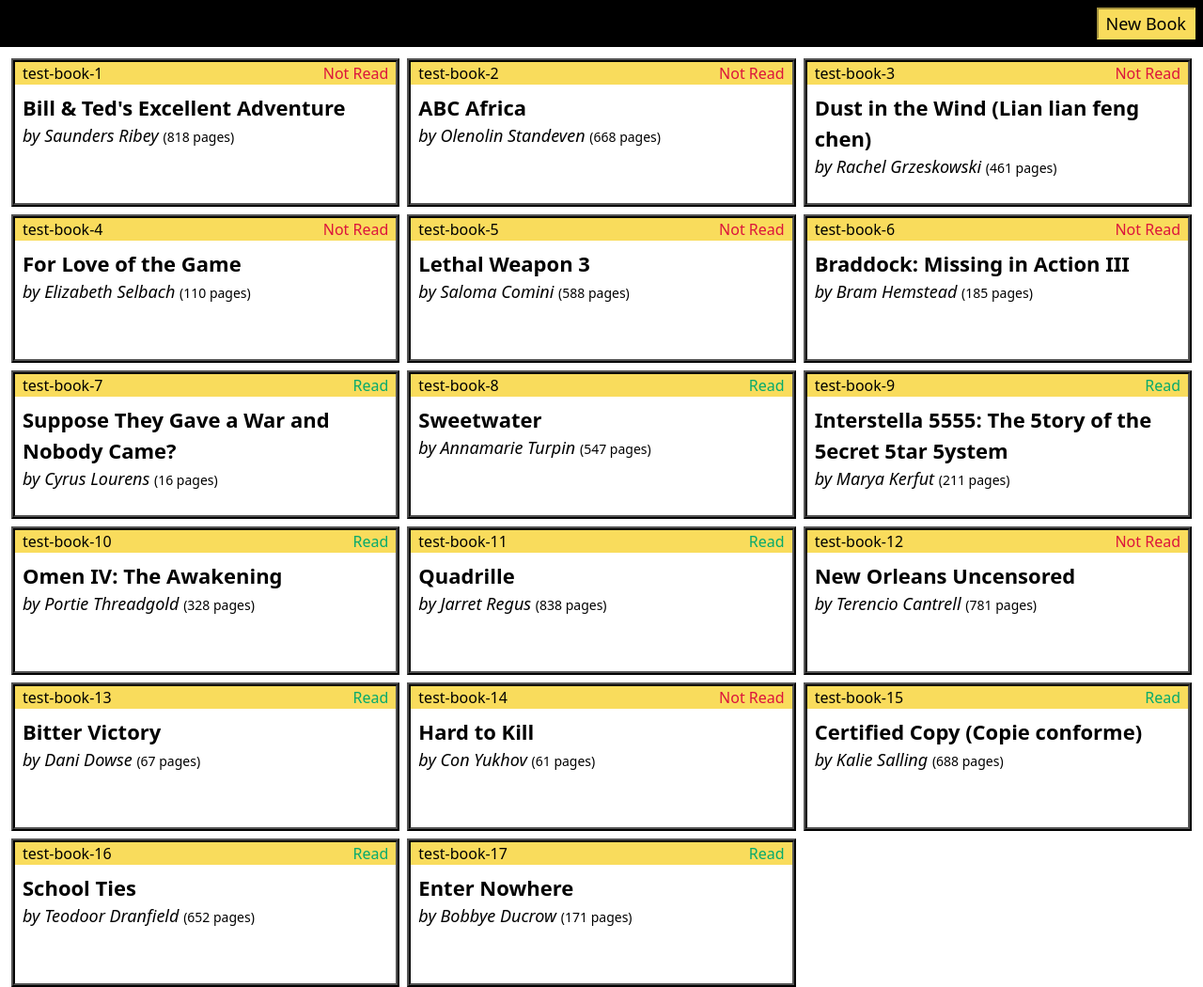
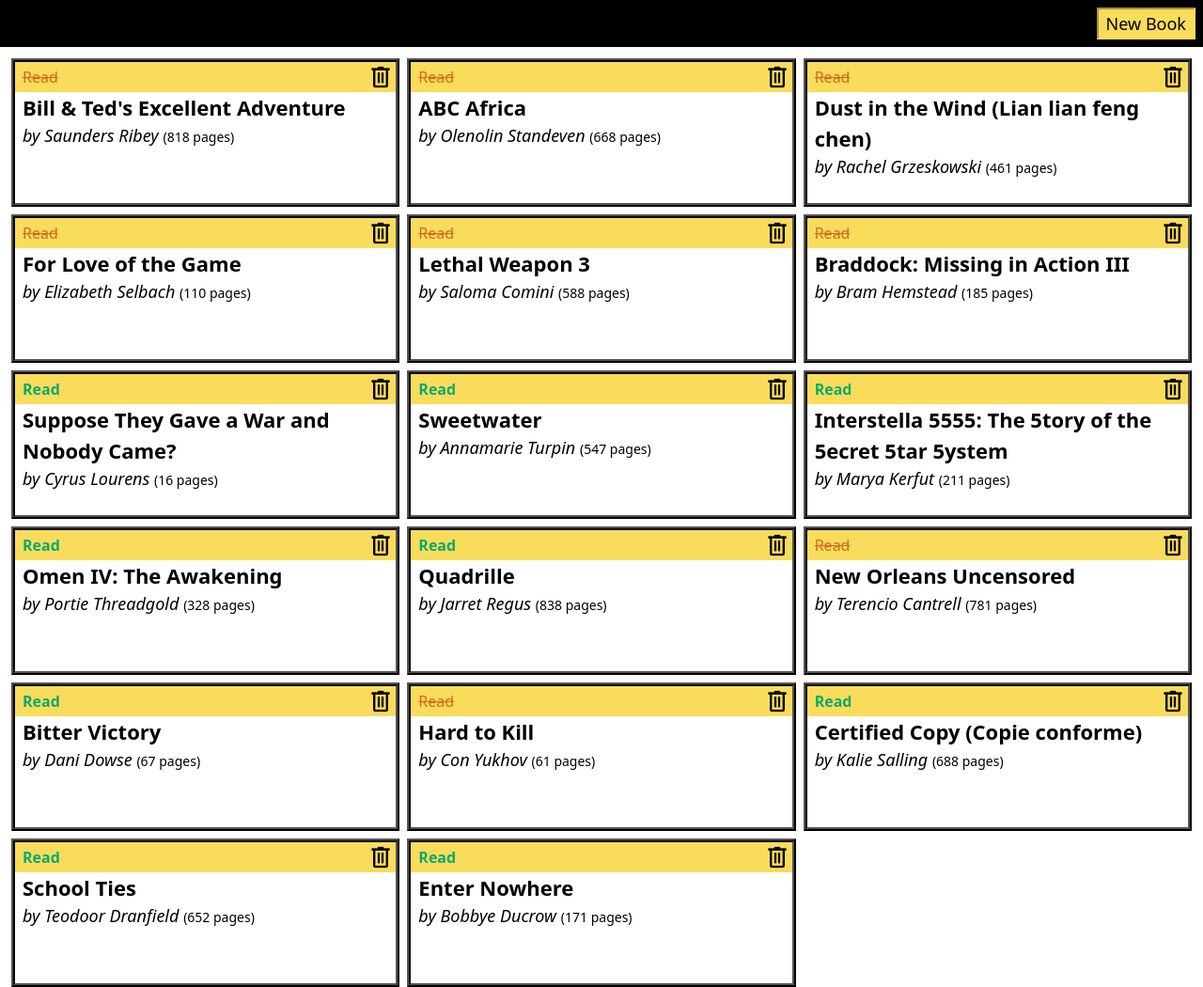
Before and after one commit to ruudra03/library, a plain HTML site: page index.html in a window 1280 px wide. Shown: the whole page at 94% size. Drawn offline with Linux system fonts and the light colour scheme.

Commit message:
Add Book read toggle and remove actions
Change id for all books in data.json to UUIDs so that they are refered to properly when calling the action functions.
In index.js declare libray HTML container selector globally.
Rename Book prototype function isReadTrue() to isReadToggle. The function toggles is read record on the object.
Modify book element header to display new is read toggle button and remove book button on an action bar.
Write toggleReadAction() and removeBookFromLibrary() to perform on click event for all actions, respectively.

```diff
--- a/data.json
+++ b/data.json
@@ -1,118 +1,118 @@
 [
   {
-    "id": "test-book-1",
+    "id": "546bb88a-04ff-475a-aa15-f4e515e8b0f4",
     "title": "Bill & Ted's Excellent Adventure",
     "author": "Saunders Ribey",
     "pages": 818,
     "isRead": false
   },
   {
-    "id": "test-book-2",
+    "id": "7bf0ed2d-46ae-4334-9a74-aa76f4f2f605",
     "title": "ABC Africa",
     "author": "Olenolin Standeven",
     "pages": 668,
     "isRead": false
   },
   {
-    "id": "test-book-3",
+    "id": "4ab7510a-dea2-4686-aed3-dfe50b2bebe7",
     "title": "Dust in the Wind (Lian lian feng chen)",
     "author": "Rachel Grzeskowski",
     "pages": 461,
     "isRead": false
   },
   {
-    "id": "test-book-4",
+    "id": "be08020d-163b-4f4c-b002-c4b20a2fa558",
     "title": "For Love of the Game",
     "author": "Elizabeth Selbach",
     "pages": 110,
     "isRead": false
   },
   {
-    "id": "test-book-5",
+    "id": "06e30478-3632-4c5e-b728-cb85cf59e179",
     "title": "Lethal Weapon 3",
     "author": "Saloma Comini",
     "pages": 588,
     "isRead": false
   },
   {
-    "id": "test-book-6",
+    "id": "549e198d-1f8c-4854-91ad-e8a7db6ddfe0",
     "title": "Braddock: Missing in Action III",
     "author": "Bram Hemstead",
     "pages": 185,
     "isRead": false
   },
   {
-    "id": "test-book-7",
+    "id": "f39d4776-659d-4524-8fcd-695e4be9cb5c",
     "title": "Suppose They Gave a War and Nobody Came?",
     "author": "Cyrus Lourens",
     "pages": 16,
     "isRead": true
   },
   {
-    "id": "test-book-8",
+    "id": "9a876e24-017e-4102-a786-3152c355e80f",
     "title": "Sweetwater",
     "author": "Annamarie Turpin",
     "pages": 547,
     "isRead": true
   },
   {
-    "id": "test-book-9",
+    "id": "5fc9b7b4-b0a5-4d6f-97ec-bf6bca8b6198",
     "title": "Interstella 5555: The 5tory of the 5ecret 5tar 5ystem",
     "author": "Marya Kerfut",
     "pages": 211,
     "isRead": true
   },
   {
-    "id": "test-book-10",
+    "id": "0cb3accb-5834-47dc-b6c3-7f2b9797f2a4",
     "title": "Omen IV: The Awakening",
     "author": "Portie Threadgold",
     "pages": 328,
     "isRead": true
   },
   {
-    "id": "test-book-11",
+    "id": "42f7a863-6efb-470d-bd7c-98c4e15847aa",
     "title": "Quadrille",
     "author": "Jarret Regus",
     "pages": 838,
     "isRead": true
   },
   {
-    "id": "test-book-12",
+    "id": "468b28e6-4bbc-44d6-b81f-6e031589dc82",
     "title": "New Orleans Uncensored",
     "author": "Terencio Cantrell",
     "pages": 781,
     "isRead": false
   },
   {
-    "id": "test-book-13",
+    "id": "d426d3b2-b6aa-49e3-85bf-308629ae6524",
     "title": "Bitter Victory",
     "author": "Dani Dowse",
     "pages": 67,
     "isRead": true
   },
   {
-    "id": "test-book-14",
+    "id": "1a88c86e-0328-4e10-aed5-83f4555e3672",
     "title": "Hard to Kill",
     "author": "Con Yukhov",
     "pages": 61,
     "isRead": false
   },
   {
-    "id": "test-book-15",
+    "id": "57a16a1b-0d72-4e04-be27-79fba4db8e8d",
     "title": "Certified Copy (Copie conforme)",
     "author": "Kalie Salling",
     "pages": 688,
     "isRead": true
   },
   {
-    "id": "test-book-16",
+    "id": "63b37ce3-e0a4-4517-a40b-aed5b0213e01",
     "title": "School Ties",
     "author": "Teodoor Dranfield",
     "pages": 652,
     "isRead": true
   },
   {
-    "id": "test-book-17",
+    "id": "5bc7688b-45b7-46db-b6de-fff6da4e1417",
     "title": "Enter Nowhere",
     "author": "Bobbye Ducrow",
     "pages": 171,
--- a/index.js
+++ b/index.js
@@ -1,5 +1,8 @@
 // Library initialisation
 let library = [];
+
+// Select HTML element for library
+const container = document.querySelector("#library");
 
 // Book constructor
 function Book(id, title, author, pages) {
@@ -17,18 +20,35 @@ function Book(id, title, author, pages) {
 }
 
 // Set Book is read flag to true
-Book.prototype.isReadTrue = function () {
-  this.isRead = true;
+Book.prototype.isReadToggle = function () {
+  if (this.isRead) {
+    this.isRead = false;
+  } else {
+    this.isRead = true;
+  }
 };
 
 // Get Book HTML element
 Book.prototype.htmlString = function () {
   let htmlString = `
-      <div class="book-record">
-        <span class="book-id">${this.id}</span>
-        <span class="book-is-read ${this.isRead ? "read" : "not-read"}">${
-    this.isRead ? "Read" : "Not Read"
-  }</span>
+      <div class="book-actions">
+        <button
+          class="toggle-read-btn ${this.isRead ? "read" : "not-read"}"
+          type="button"
+          title="Click to ${this.isRead ? "unread" : "read"}"
+          onclick="toggleReadAction(this, '${this.id}')"
+        >
+          Read
+        </button>
+        <button
+          class="remove-book-btn"
+          type="button"
+          onclick="removeBookFromLibrary(this.parentElement.parentElement, '${
+            this.id
+          }')"
+        >
+            <img class="delete-icon" src="./images/delete_icon.png" alt="Delete icon">
+        </button>
       </div>
       <div class="book-info">
         <span class="title">${this.title}</span>
@@ -62,8 +82,6 @@ document.addEventListener("DOMContentLoaded", function () {
 
 // Render books from library to HTML as elements
 function renderLibrary(libraryData) {
-  const container = document.querySelector("#library");
-
   // Reset container in case of repeated fetch
   container.innerHTML = "";
 
@@ -91,14 +109,13 @@ function addBookToLibrary(id, title, author, pages, isRead) {
 
   // Mark read if required i.e., change default value of false
   if (isRead) {
-    newBook.isReadTrue();
+    newBook.isReadToggle();
   }
 
   // Add to Library array
   library.push(newBook);
 
   // Add book element to HTML
-  const container = document.querySelector("#library");
   let bookElement = document.createElement("div");
   bookElement.classList.add("book"); // Add CSS class
 
@@ -183,3 +200,33 @@ function clearFormInputs() {
   bookPages.value = 0;
   bookIsRead.checked = false;
 }
+
+// Book actions (Toggle read and Remove book)
+
+// Toggle read action
+function toggleReadAction(bookReadDiplay, bookId) {
+  // Change CSS
+  bookReadDiplay.classList.toggle("read");
+  bookReadDiplay.classList.toggle("not-read");
+
+  // Find book
+  let bookSelection = library.find(function (book) {
+    return book.id === bookId;
+  });
+
+  // Toggle read
+  bookSelection.isReadToggle();
+}
+
+// Remove book action
+function removeBookFromLibrary(bookElement, bookId) {
+  // Remove element from DOM
+  bookElement.remove(bookElement);
+
+  // Remove element from library
+  library.forEach(function (book, index) {
+    if (book.id === bookId) {
+      library.splice(index, 1);
+    }
+  });
+}
--- a/style.css
+++ b/style.css
@@ -47,7 +47,6 @@ span {
   --font-family: system-ui;
   --primary-color: #f9dc5c;
   --is-read-green: #06aa6d;
-  --is-read-red: #dc143c;
 }
 
 #actionBar {
@@ -89,7 +88,7 @@ span {
   flex-direction: column;
 }
 
-.book-record {
+.book-actions {
   background-color: var(--primary-color);
   font-size: 16px;
 
@@ -98,27 +97,37 @@ span {
   align-items: center;
 }
 
-.book-record .book-id {
+.toggle-read-btn {
   margin-left: 0.5rem;
-  font-weight: 100;
+  background-color: transparent;
+  border: none;
+  cursor: pointer;
 }
 
-.book-record .book-is-read {
-  margin-right: 0.5rem;
-  font-weight: 200;
+.toggle-read-btn.not-read {
+  font-weight: 100;
+  text-decoration: line-through;
+  color: chocolate;
+  transition-duration: 0.5s;
 }
 
-.book-is-read.read {
+.toggle-read-btn.read {
+  font-weight: 900;
   color: var(--is-read-green);
-  font-weight: 400;
+  transition-duration: 0.5s;
 }
 
-.book-is-read.not-read {
-  color: var(--is-read-red);
+.remove-book-btn {
+  background-color: transparent;
+  border: none;
+}
+
+.delete-icon {
+  height: 2rem;
 }
 
 .book-info {
-  margin: 0.5rem;
+  margin-left: 0.5rem;
 }
 
 .book-info .title {
@@ -191,7 +200,7 @@ span {
 }
 
 #newBookForm .number-input {
-  width: 15%;
+  width: 20%;
 }
 
 #newBookForm .checkbox-input {
```
Also changed, not shown: images/delete_icon.png (added).
